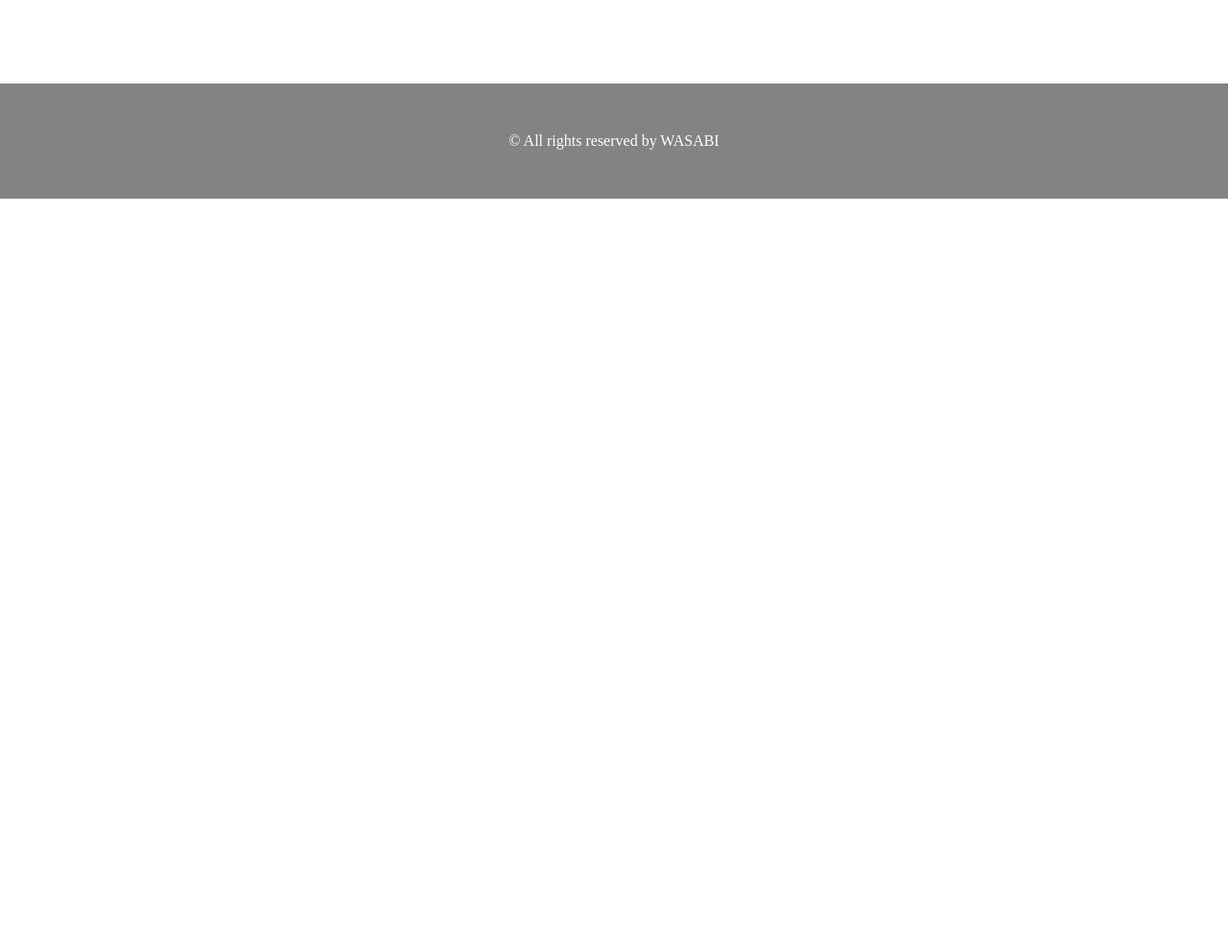
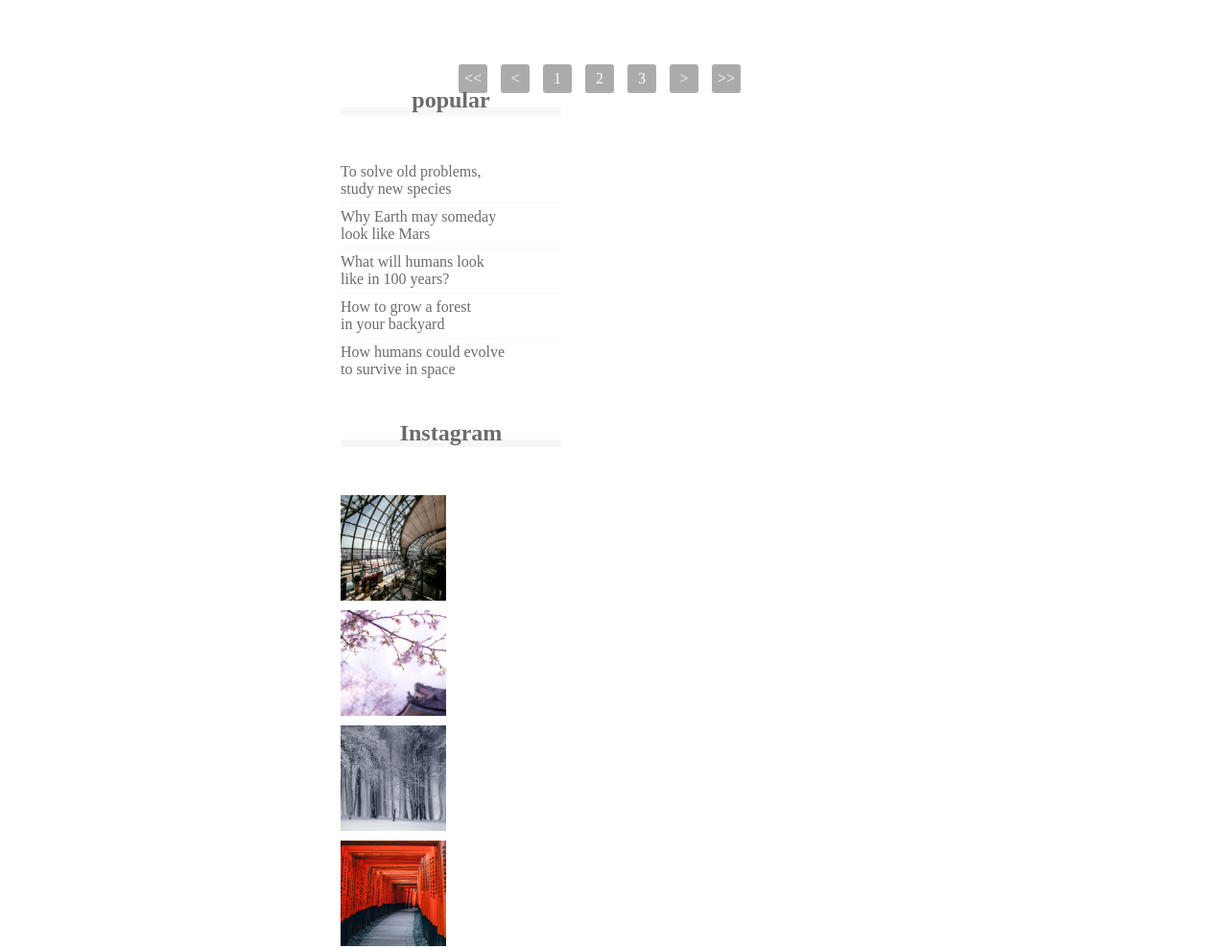
Before and after one commit to Seiya-wasabi/1-8, a plain HTML site: page index.html in a window 1280 px wide. Shown: the part 1635-2624 px from the top of the page at 96% size. Before the commit the page ends 1842 px from the top, so only its background shows below. Drawn offline with Linux system fonts and the light colour scheme; files whose address does not match are found by name.

Commit message:
[終了]

```diff
--- a/index.html
+++ b/index.html
@@ -115,7 +115,16 @@
               <span class="category">Culture</span>
             </section>
           </div>
-        </section>
+          <div class="pagination">
+            <p><<</p>
+            <p><</p>
+            <p>1</p>
+            <p>2</p>
+            <p>3</p>
+            <p>></p>
+            <p>>></p>
+          </div>
+
 
         <!-- こっからサイドバー -->
         <div class="sidebar">
--- a/style.css
+++ b/style.css
@@ -25,6 +25,7 @@ header .heading {
   text-align: center;
   padding: 10px 0;
   margin: 0 auto;
+  display: inline-block;
 }
 
 .nav-list-item {
@@ -117,8 +118,84 @@ main {
   font-size: 11px;
 }
 
+.pagination {
+  text-align: center;
+  padding-top: 50px;
+}
+
+.pagination p {
+  display: inline-block;
+  width: 30px;
+  height: 30px;
+  margin: 0 5px;
+  color: #fff;
+  background-color: #acabab;
+  border-radius: 3px;
+  line-height: 30px;
+}
+
 .sidebar {
   width: 230px;
+}
+
+.common-heading {
+  border-bottom: 8px solid #f7f7f7;
+  text-align: center;
+  line-height: 0.6;
+}
+
+.sidebar-contents {
+  padding: 50px 0;
+}
+
+.popular-text,
+.categories-text {
+  padding-bottom: 5px;
+  border-bottom: 1px solid #f7f7f7;
+  margin-bottom: 5px;
+}
+
+.popular-text:last-child,
+.categories-text:last-child {
+  margin: 0;
+  padding: 0;
+  border: none;
+}
+
+.instagram.sidebar-contents {
+  display: flex;
+  flex-wrap: wrap;
+}
+
+.instagram-box {
+  width: 110px;
+  padding-top: 110px;
+  background-size: cover;
+  background-position: center;
+  margin-bottom: 10px;
+}
+
+.instagram-box:nth-child(odd) {
+  margin-right: 10px;
+}
+
+.instagram-box:nth-child(1) {
+  background-image: url(img/airport.jpg);
+}
+.instagram-box:nth-child(2) {
+  background-image: url(img/japan.jpg);
+}
+.instagram-box:nth-child(3) {
+  background-image: url(img/snow.jpg);
+}
+.instagram-box:nth-child(4) {
+  background-image: url(img/japan2.jpg);
+}
+.instagram-box:nth-child(5) {
+  background-image: url(img/lake.jpg);
+}
+.instagram-box:nth-child(6) {
+  background-image: url(img/road.jpg);
 }
 
 footer {
```
Also changed, not shown: img/airport.jpg (added), img/asia.jpg (added), img/desert.jpg (added), img/forest.jpg (added), img/italy.jpg (added), img/japan.jpg (added), img/japan2.jpg (added), img/lake.jpg (added), img/mv.jpg (added), img/person.jpg (added), img/road.jpg (added), img/snow.jpg (added), 2 other files.
